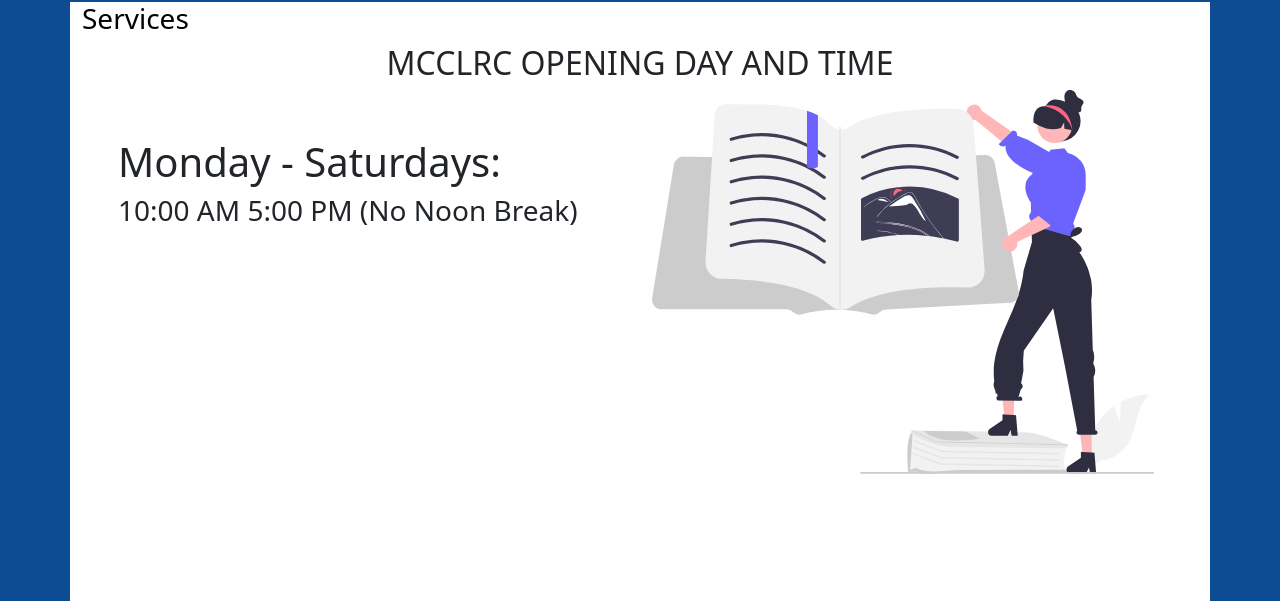
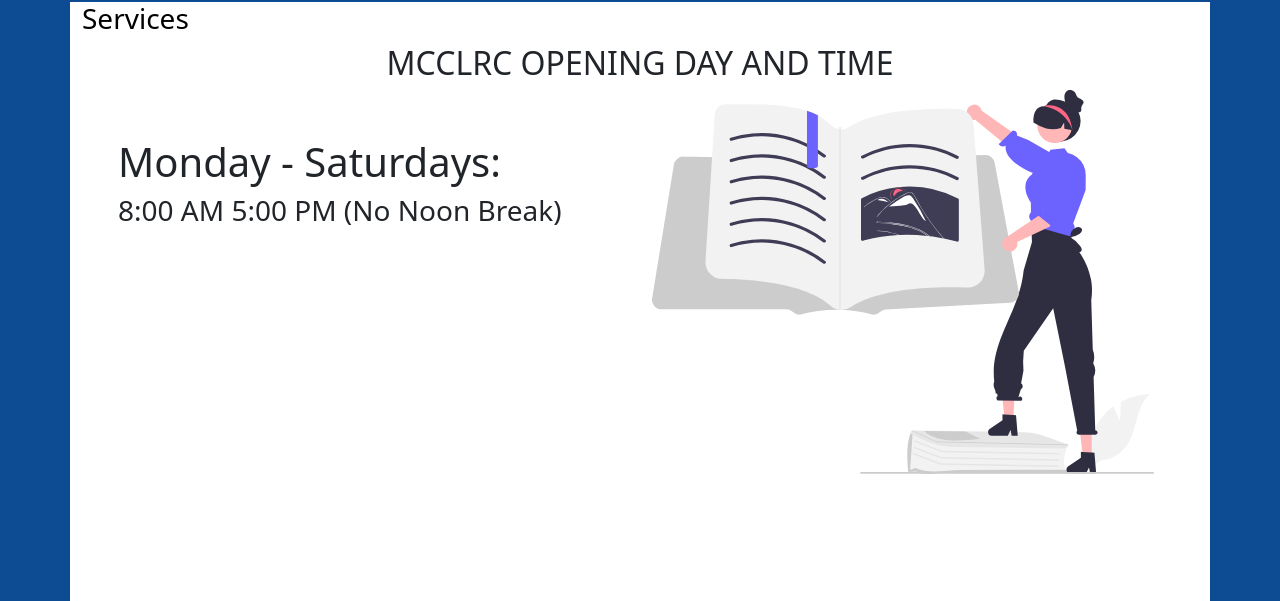
Before and after one commit to blackmangithub/MCCLRCv2.0, a PHP site: page /mcclrc/home.php in a window 1280 px wide. Shown: the part 738-1339 px from the top of the page. Run offline with PHP 8.4, Linux system fonts and the light colour scheme.

Commit message:
lead commit

```diff
--- a/home.php
+++ b/home.php
@@ -54,7 +54,7 @@ include('includes/navbar.php');
 
                <div class="col-md-6 p-5">
                     <h4 class="fs-1">Monday - Saturdays:</h4>
-                    <h4 class="fs-3">10:00 AM 5:00 PM (No Noon Break)</h4>
+                    <h4 class="fs-3">8:00 AM 5:00 PM (No Noon Break)</h4>
                </div>
                <div class="col-md-6">
                     <img src="assets/img/undraw_book_lover_re_rwjy.svg" class="h-75" alt="">
```
